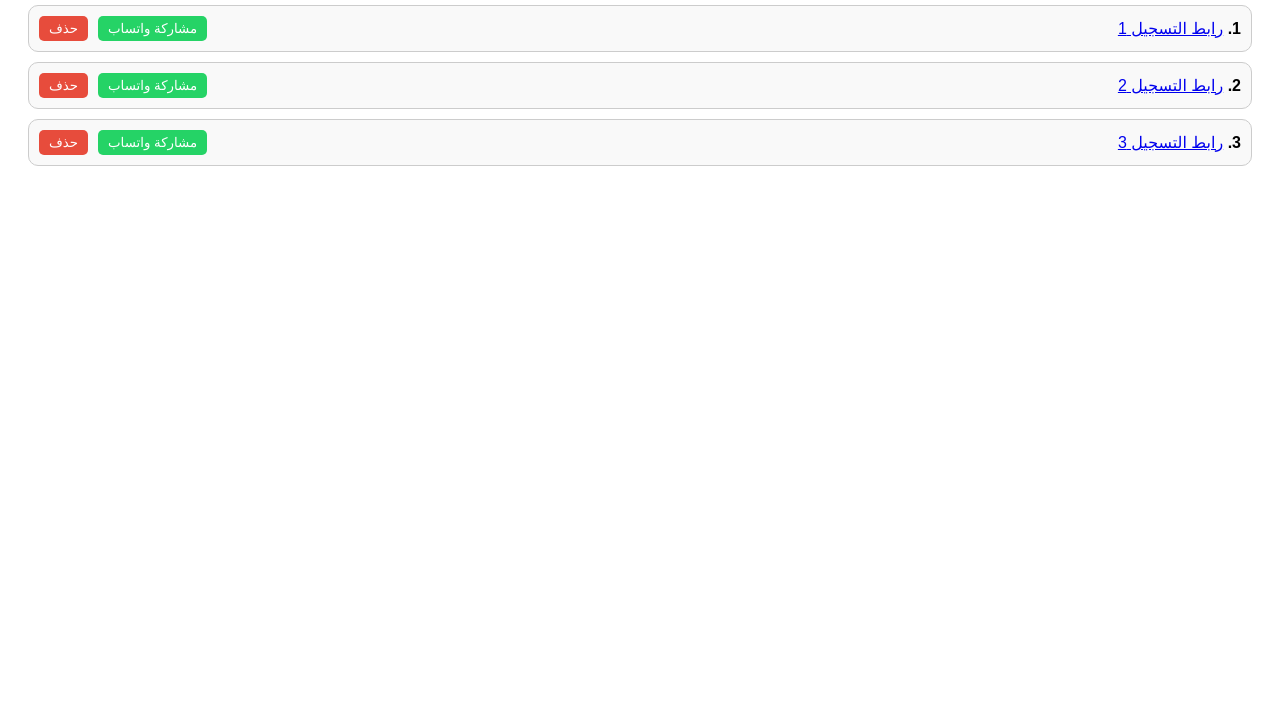
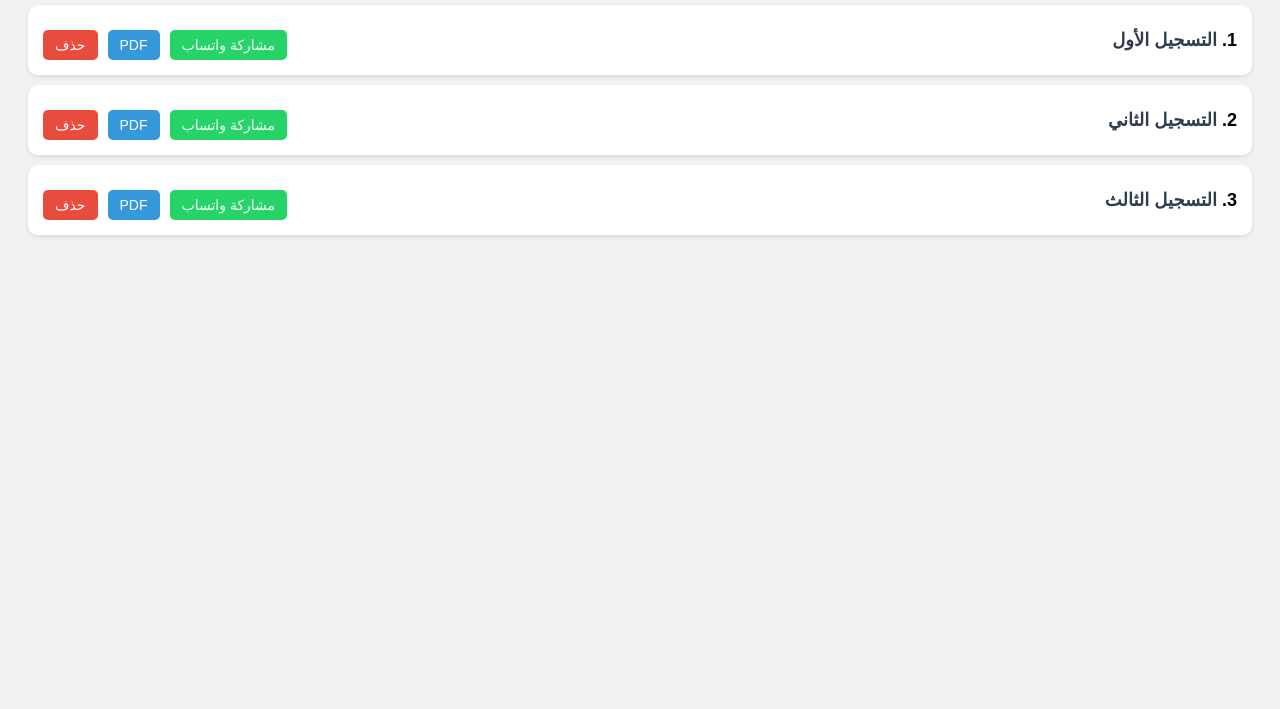
Before and after one commit to Mumin994/speech-to-text, a plain HTML site: page index.html in a window 1280 px wide. Shown: the part 91-800 px from the top of the page. Drawn offline with Linux system fonts and the light colour scheme.

Commit message:
Update index.html

```diff
--- a/index.html
+++ b/index.html
@@ -2,32 +2,43 @@
 <html lang="ar">
 <head>
   <meta charset="UTF-8">
-  <title>الأرشيف</title>
+  <title>الأرشيف الصوتي</title>
   <style>
     body {
       direction: rtl;
       font-family: Arial, sans-serif;
+      background-color: #f2f2f2;
       padding: 20px;
     }
+    h2 {
+      text-align: center;
+    }
     .record {
-      border: 1px solid #ccc;
+      background-color: white;
       border-radius: 10px;
-      padding: 10px;
+      padding: 15px;
       margin-bottom: 10px;
-      background-color: #f9f9f9;
+      box-shadow: 0 2px 5px rgba(0,0,0,0.1);
       display: flex;
       justify-content: space-between;
       align-items: center;
+      flex-wrap: wrap;
+    }
+    .record-number {
+      font-weight: bold;
+      font-size: 18px;
     }
     .record-buttons {
       display: flex;
       gap: 10px;
+      margin-top: 10px;
     }
-    button {
-      padding: 5px 10px;
+    .record-buttons button {
       border: none;
+      padding: 7px 12px;
       border-radius: 5px;
       cursor: pointer;
+      font-size: 14px;
     }
     .whatsapp {
       background-color: #25D366;
@@ -37,43 +48,55 @@
       background-color: #e74c3c;
       color: white;
     }
+    .pdf {
+      background-color: #3498db;
+      color: white;
+    }
+    a {
+      color: #2c3e50;
+      text-decoration: none;
+    }
   </style>
 </head>
 <body>
 
-<h2>الأرشيف</h2>
+<h2>📁 أرشيف التسجيلات</h2>
 <div id="archive"></div>
 
 <script>
-  // ✅ قائمة بالتسجيلات – غيّر الروابط حسب الحاجة
+  // ✅ التسجيلات (أضف روابطك الحقيقية هنا)
   const recordings = [
-    { name: "رابط التسجيل 1", url: "https://example.com/audio1.mp3" },
-    { name: "رابط التسجيل 2", url: "https://example.com/audio2.mp3" },
-    { name: "رابط التسجيل 3", url: "https://example.com/audio3.mp3" }
+    { name: "التسجيل الأول", url: "https://example.com/audio1.mp3" },
+    { name: "التسجيل الثاني", url: "https://example.com/audio2.mp3" },
+    { name: "التسجيل الثالث", url: "https://example.com/audio3.mp3" }
   ];
 
   const archive = document.getElementById("archive");
 
-  // ✅ عرض التسجيلات من الأقدم (تحت) إلى الأحدث (فوق)
+  // ✅ عرض التسجيلات من القديم (تحت) إلى الجديد (فوق)
   recordings.reverse().forEach((record, index) => {
     const number = recordings.length - index;
+
     const item = document.createElement("div");
     item.className = "record";
 
-    const label = document.createElement("div");
-    label.innerHTML = `<strong>${number}.</strong> <a href="${record.url}" target="_blank">${record.name}</a>`;
+    const info = document.createElement("div");
+    info.className = "record-number";
+    info.innerHTML = `${number}. <a href="${record.url}" target="_blank">${record.name}</a>`;
 
     const buttons = document.createElement("div");
     buttons.className = "record-buttons";
 
+    // زر واتساب
     const shareBtn = document.createElement("button");
     shareBtn.className = "whatsapp";
     shareBtn.textContent = "مشاركة واتساب";
     shareBtn.onclick = () => {
-      const message = encodeURIComponent(`تم تسجيل الصوت: ${record.url}`);
-      window.open(`https://wa.me/?text=${message}`, "_blank");
+      const msg = encodeURIComponent(`تم تسجيل الصوت: ${record.url}`);
+      window.open(`https://wa.me/?text=${msg}`, "_blank");
     };
 
+    // زر حذف
     const deleteBtn = document.createElement("button");
     deleteBtn.className = "delete";
     deleteBtn.textContent = "حذف";
@@ -81,11 +104,26 @@
       item.remove();
     };
 
+    // زر مشاركة PDF
+    const pdfBtn = document.createElement("button");
+    pdfBtn.className = "pdf";
+    pdfBtn.textContent = "PDF";
+    pdfBtn.onclick = () => {
+      const win = window.open('', '', 'width=800,height=600');
+      win.document.write(`<h3>تسجيل رقم ${number}</h3>`);
+      win.document.write(`<p>الرابط: <a href="${record.url}">${record.url}</a></p>`);
+      win.document.close();
+      win.print();
+    };
+
+    // إضافة الأزرار
     buttons.appendChild(shareBtn);
+    buttons.appendChild(pdfBtn);
     buttons.appendChild(deleteBtn);
-    item.appendChild(label);
+
+    item.appendChild(info);
     item.appendChild(buttons);
-    archive.prepend(item); // نضيف الأحدث بالأعلى
+    archive.prepend(item); // الأحدث في الأعلى
   });
 </script>
 
```
